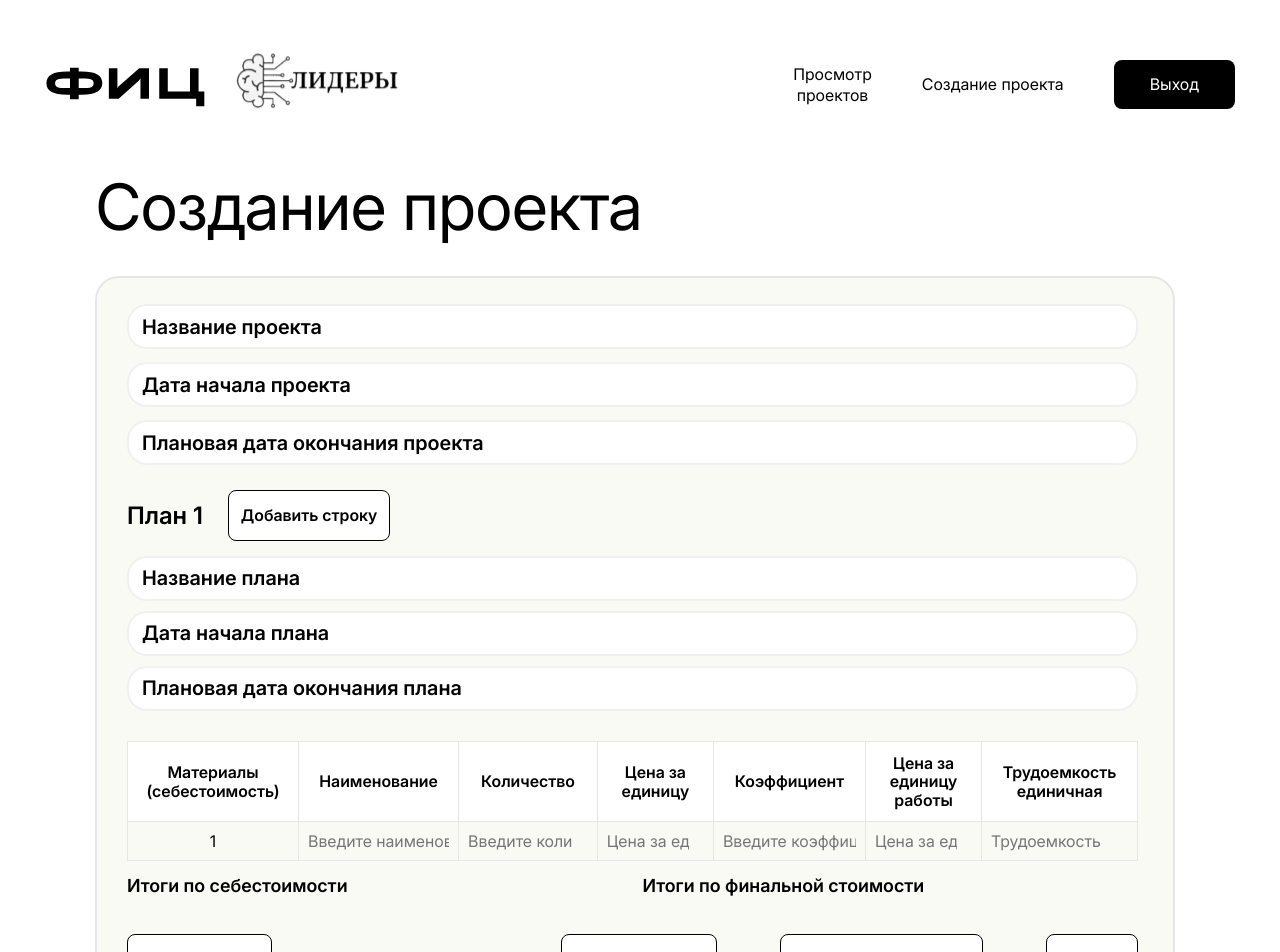
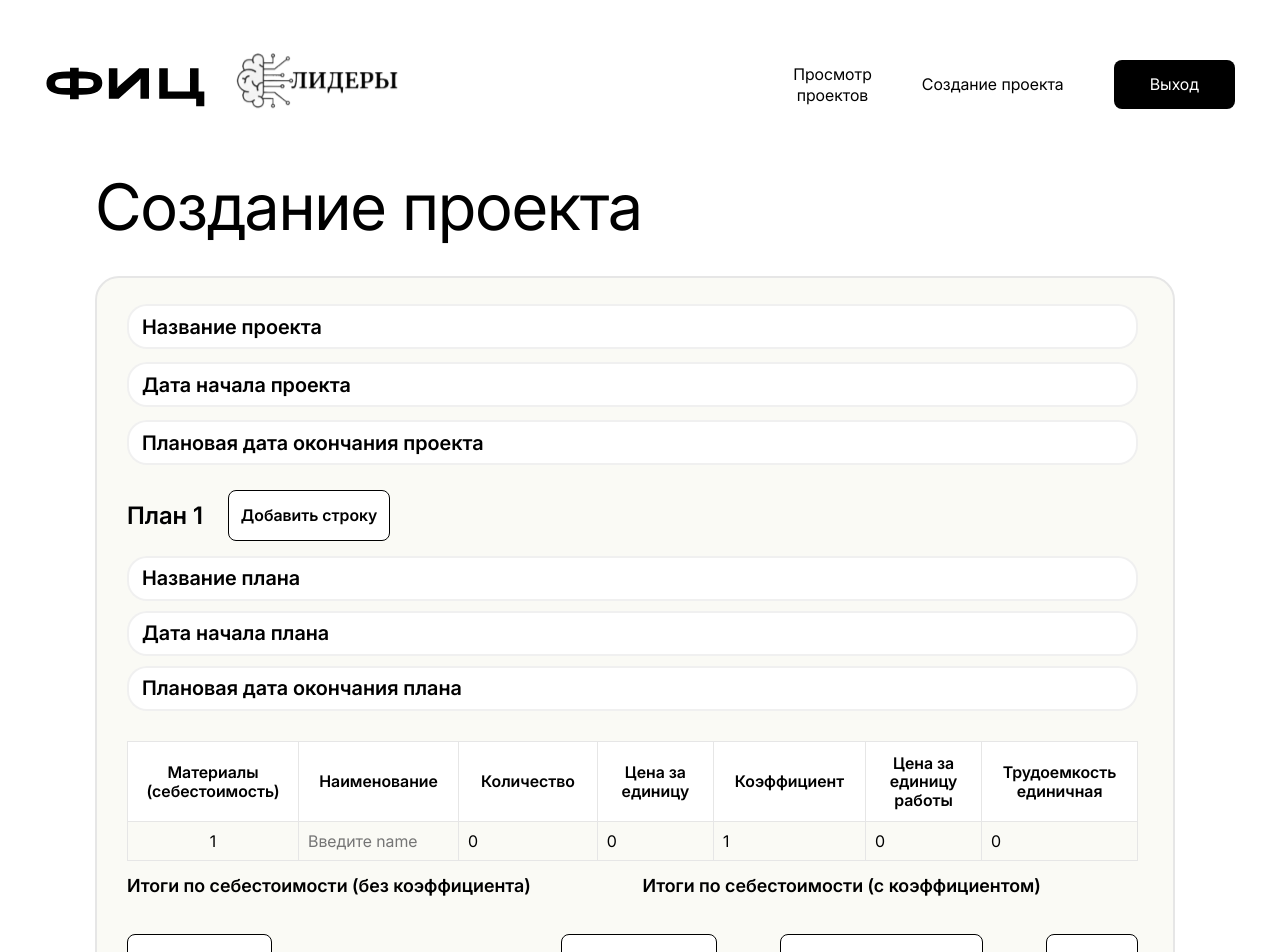
Before and after one commit to Err0r31/fiz_one, a React (Create React App) app: page /create-project in a window 1280 px wide. Shown: the top 952 px of the page. Built offline with nearby package versions, Linux system fonts and the light colour scheme.

Commit message:
count sum for plan

```diff
--- a/src/components/CreateProject/CreateProject.css
+++ b/src/components/CreateProject/CreateProject.css
@@ -56,3 +56,10 @@
     font-size: 1.6rem;
     line-height: 130%;
 }
+
+.create-form__button:hover,
+.create-form__button:focus {
+    border: 1px solid #fff;
+    background: #000;
+    color: #fff;
+}
--- a/src/components/CreateProject/ProjectPlan.css
+++ b/src/components/CreateProject/ProjectPlan.css
@@ -46,7 +46,6 @@
     padding: 0.8rem;
     font-size: 1.6rem;
     border: none;
-    border-radius: 8px;
     background-color: #fafaf5;
     box-sizing: border-box;
 }
--- a/src/components/CreateProject/ProjectPlan.jsx
+++ b/src/components/CreateProject/ProjectPlan.jsx
@@ -1,82 +1,120 @@
-import React, { useState } from "react";
+import React, { useState, useMemo } from "react";
 import "./ProjectPlan.css";
 import Input from "../shared/Input/Input";
 
+const calculateCost = (
+  rowsData,
+  amountField,
+  coefficientField,
+  unitCostField,
+  laboriousnessField,
+  workCostField
+) => {
+  return rowsData.reduce(
+    (total, row) => {
+      const amount = row[amountField];
+      const unitCost = row[unitCostField];
+      const coefficient = row[coefficientField] || 1;
+      const workCost = row[workCostField];
+
+      const materialCost = amount * unitCost;
+      const materialCostWithCoefficient = materialCost * coefficient;
+
+      const workCostWithoutCoefficient = amount * workCost;
+      const workCostWithCoefficient = workCostWithoutCoefficient * coefficient;
+
+      const laboriousness = amount * row[laboriousnessField];
+
+      return {
+        materialCostWithoutCoefficient:
+          total.materialCostWithoutCoefficient + materialCost,
+        materialCostWithCoefficient:
+          total.materialCostWithCoefficient + materialCostWithCoefficient,
+        workCostWithoutCoefficient:
+          total.workCostWithoutCoefficient + workCostWithoutCoefficient,
+        workCostWithCoefficient:
+          total.workCostWithCoefficient + workCostWithCoefficient,
+        totalLaboriousness: total.totalLaboriousness + laboriousness,
+      };
+    },
+    {
+      materialCostWithoutCoefficient: 0,
+      materialCostWithCoefficient: 0,
+      workCostWithoutCoefficient: 0,
+      workCostWithCoefficient: 0,
+      totalLaboriousness: 0,
+    }
+  );
+};
+
 function ProjectPlan({ planId }) {
-  const [rowCount, setRowCount] = useState(1); // Начальное количество строк - 1
+  const [rowsData, setRowsData] = useState([
+    { amount: 0, unitCost: 0, coefficient: 1, workCost: 0, laboriousness: 0 },
+  ]);
 
   const addRow = () => {
-    setRowCount(rowCount + 1); // Добавляем строку
+    setRowsData([
+      ...rowsData,
+      { amount: 0, unitCost: 0, coefficient: 1, workCost: 0, laboriousness: 0 },
+    ]);
   };
 
+  const handleInputChange = (index, field, value) => {
+    setRowsData((prevRowsData) => {
+      const updatedRowsData = [...prevRowsData];
+      updatedRowsData[index][field] = parseFloat(value) || 0;
+      return updatedRowsData;
+    });
+  };
+
+  const {
+    materialCostWithoutCoefficient,
+    materialCostWithCoefficient,
+    workCostWithoutCoefficient,
+    workCostWithCoefficient,
+    totalLaboriousness,
+  } = useMemo(
+    () =>
+      calculateCost(
+        rowsData,
+        "amount",
+        "coefficient",
+        "unitCost",
+        "laboriousness",
+        "workCost"
+      ),
+    [rowsData]
+  );
+
+  const totalCostWithoutCoefficient =
+    materialCostWithoutCoefficient + workCostWithoutCoefficient;
+  const totalCostWithCoefficient =
+    materialCostWithCoefficient + workCostWithCoefficient;
+
+  const renderRowInput = (value, index, field) => (
+    <input
+      type="number"
+      className="create-form__input"
+      value={value}
+      placeholder={`Введите ${field}`}
+      onChange={(e) => handleInputChange(index, field, e.target.value)}
+    />
+  );
+
   const renderRows = () => {
-    const rows = [];
-    for (let i = 2; i <= rowCount; i++) {
-      // Начинаем с 2, так как первая строка уже есть
-      rows.push(
-        <tr key={i}>
-          <td>
-            <span id={`planMaterialId${planId}${i}`}>{i}</span>
-          </td>
-          <td>
-            <input
-              type="text"
-              className="create-form__input"
-              id={`planItemName${planId}${i}`}
-              name={`planItemName${planId}${i}`}
-              placeholder="Введите наименование"
-            />
-          </td>
-          <td>
-            <input
-              type="number"
-              className="create-form__input"
-              id={`planMaterialAmount${planId}${i}`}
-              name={`planMaterialAmount${planId}${i}`}
-              placeholder="Введите количество"
-            />
-          </td>
-          <td>
-            <input
-              type="number"
-              className="create-form__input"
-              id={`planMaterialAmountCost${planId}${i}`}
-              name={`planMaterialAmountCost${planId}${i}`}
-              placeholder="Цена за единицу"
-            />
-          </td>
-          <td>
-            <input
-              type="text"
-              className="create-form__input"
-              id={`planMaterialCoefficient${planId}${i}`}
-              name={`planMaterialCoefficient${planId}${i}`}
-              placeholder="Введите коэффициент"
-            />
-          </td>
-          <td>
-            <input
-              type="number"
-              className="create-form__input"
-              id={`planWorkCost${planId}${i}`}
-              name={`planWorkCost${planId}${i}`}
-              placeholder="Цена за единицу работы"
-            />
-          </td>
-          <td>
-            {/* Новый столбец для трудоемкости единичной */}
-            <input
-              type="number"
-              className="create-form__input"
-              id={`planLaboriousness${planId}${i}`}
-              name={`planLaboriousness${planId}${i}`}
-              placeholder="Трудоемкость"
-            />
-          </td>
-        </tr>
-      );
-    }
-    return rows;
+    return rowsData.map((row, index) => (
+      <tr key={index}>
+        <td>
+          <span>{index + 1}</span>
+        </td>
+        <td>{renderRowInput(row.name, index, "name")}</td>
+        <td>{renderRowInput(row.amount, index, "amount")}</td>
+        <td>{renderRowInput(row.unitCost, index, "unitCost")}</td>
+        <td>{renderRowInput(row.coefficient, index, "coefficient")}</td>
+        <td>{renderRowInput(row.workCost, index, "workCost")}</td>
+        <td>{renderRowInput(row.laboriousness, index, "laboriousness")}</td>
+      </tr>
+    ));
   };
 
   return (
@@ -116,105 +154,47 @@ function ProjectPlan({ planId }) {
             <th>Трудоемкость единичная</th>
           </tr>
         </thead>
-        <tbody>
-          <tr>
-            <td>
-              <span id={`planMaterialNumber${planId}1`}>1</span>
-            </td>
-            <td>
-              <input
-                type="text"
-                className="create-form__input"
-                id={`planMaterialName${planId}1`}
-                name={`planMaterialName${planId}1`}
-                placeholder="Введите наименование"
-              />
-            </td>
-            <td>
-              <input
-                type="number"
-                className="create-form__input"
-                id={`planMaterialAmount${planId}1`}
-                name={`planMaterialAmount${planId}1`}
-                placeholder="Введите количество"
-              />
-            </td>
-            <td>
-              <input
-                type="number"
-                className="create-form__input"
-                id={`planMaterialAmountCost${planId}1`}
-                name={`planMaterialAmountCost${planId}1`}
-                placeholder="Цена за единицу"
-              />
-            </td>
-            <td>
-              <input
-                className="create-form__input"
-                type="text"
-                id={`planMaterialCoefficient${planId}1`}
-                name={`planMaterialCoefficient${planId}1`}
-                placeholder="Введите коэффициент"
-              />
-            </td>
-            <td>
-              <input
-                className="create-form__input"
-                type="number"
-                id={`planWorkCost${planId}1`}
-                name={`planWorkCost${planId}1`}
-                placeholder="Цена за единицу"
-              />
-            </td>
-            <td>
-              <input
-                className="create-form__input"
-                type="number"
-                id={`planLaboriousness${planId}1`}
-                name={`planLaboriousness${planId}1`}
-                placeholder="Трудоемкость"
-              />
-            </td>
-          </tr>
-          {renderRows()}
-        </tbody>
+        <tbody>{renderRows()}</tbody>
       </table>
       <div className="create-form__result-wrapper">
         <div className="create-form__price">
-          <h4 className="create-form__subtitle">Итоги по себестоимости</h4>
+          <h4 className="create-form__subtitle">
+            Итоги по себестоимости (без коэффициента)
+          </h4>
           <div className="create-form__results">
             <p className="create-form__result">
-              Итоговая цена по материалам:
-              <span id={`MaterialResultCostPrice${planId}`}></span>
+              Итоговая цена по материалам:{" "}
+              <span>{materialCostWithoutCoefficient}</span>
             </p>
             <p className="create-form__result">
-              Итоговая цена по работе:
-              <span id={`WorkResultCostPrice${planId}`}></span>
+              Итоговая цена по работе: <span>{workCostWithoutCoefficient}</span>
             </p>
             <p className="create-form__result">
-              Итоговая цена:
-              <span id={`ResultCostPrice${planId}`}></span>
+              Итоговая цена: <span>{totalCostWithoutCoefficient}</span>
             </p>
           </div>
         </div>
         <div className="create-form__price">
           <h4 className="create-form__subtitle">
-            Итоги по финальной стоимости
+            Итоги по себестоимости (с коэффициентом)
           </h4>
           <div className="create-form__results">
             <p className="create-form__result">
-              Итоговая цена по материалам:
-              <span id={`MaterialResultPrice${planId}`}></span>
+              Итоговая цена по материалам:{" "}
+              <span>{materialCostWithCoefficient}</span>
             </p>
             <p className="create-form__result">
-              Итоговая цена по работе:
-              <span id={`WorkResultPrice${planId}`}></span>
+              Итоговая цена по работе: <span>{workCostWithCoefficient}</span>
             </p>
             <p className="create-form__result">
-              Итоговая цена:
-              <span id={`ResultPrice${planId}`}></span>
+              Итоговая цена: <span>{totalCostWithCoefficient}</span>
             </p>
           </div>
+        </div>
+        <div className="create-form__price">
+          <p className="create-form__result">
+            Суммарная трудоемкость: <span>{totalLaboriousness}</span>
+          </p>
         </div>
       </div>
     </div>
--- a/src/css/global/reboot.css
+++ b/src/css/global/reboot.css
@@ -65,3 +65,8 @@ ul {
 input {
   font-family: "Inter", "Arial", sans-serif;
 }
+
+a,
+button {
+  transition: all 0.3s ease;
+}
```
